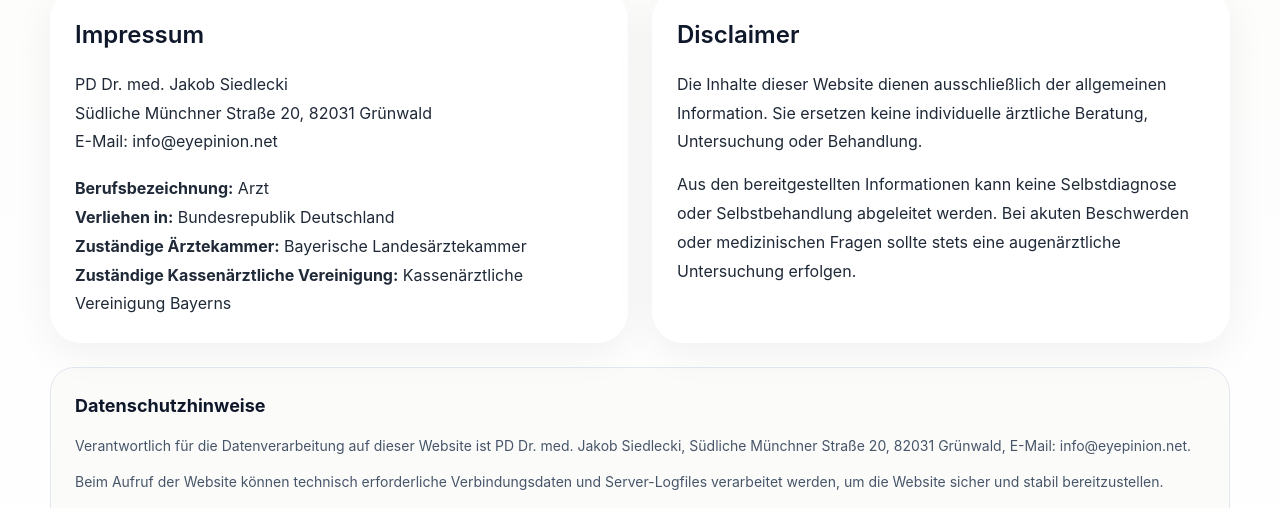
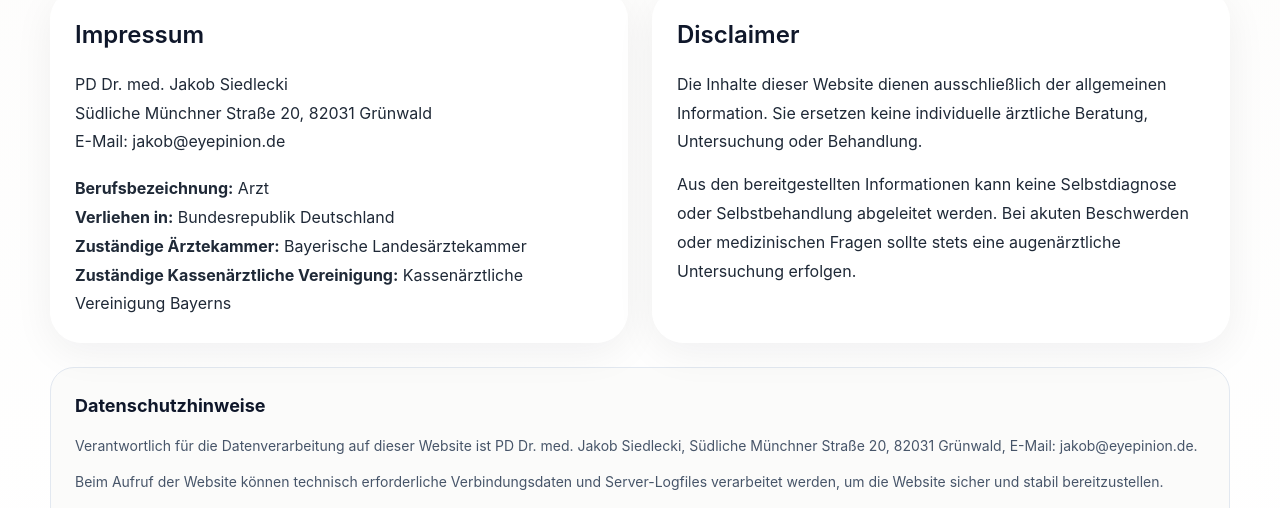
Before and after one commit to jakobsiedlecki-GW/js-website, a React (Vite) app: page / in a window 1280 px wide. Shown: the part 5525-6033 px from the top of the page. Built offline with nearby package versions, Linux system fonts and the light colour scheme.

Commit message:
Update contact email to jakob@eyepinion.de

```diff
--- a/src/App.jsx
+++ b/src/App.jsx
@@ -204,10 +204,10 @@ function App() {
           <h2 className="section-title">Impressum und medizinischer Disclaimer</h2>
           <p className="section-text">Standardangaben für den Webauftritt als eigener Anbieter.</p>
           <div className="legal-grid">
-            <div className="card"><div className="card-body" style={{ lineHeight: 1.8 }}><div style={{ fontSize: 24, fontWeight: 600, color: '#0f172a' }}>Impressum</div><div style={{ marginTop: 14 }}>PD Dr. med. Jakob Siedlecki<br />Südliche Münchner Straße 20, 82031 Grünwald<br />E-Mail: info@eyepinion.net</div><div style={{ marginTop: 18 }}><strong>Berufsbezeichnung:</strong> Arzt<br /><strong>Verliehen in:</strong> Bundesrepublik Deutschland<br /><strong>Zuständige Ärztekammer:</strong> Bayerische Landesärztekammer<br /><strong>Zuständige Kassenärztliche Vereinigung:</strong> Kassenärztliche Vereinigung Bayerns</div></div></div>
+            <div className="card"><div className="card-body" style={{ lineHeight: 1.8 }}><div style={{ fontSize: 24, fontWeight: 600, color: '#0f172a' }}>Impressum</div><div style={{ marginTop: 14 }}>PD Dr. med. Jakob Siedlecki<br />Südliche Münchner Straße 20, 82031 Grünwald<br />E-Mail: jakob@eyepinion.de</div><div style={{ marginTop: 18 }}><strong>Berufsbezeichnung:</strong> Arzt<br /><strong>Verliehen in:</strong> Bundesrepublik Deutschland<br /><strong>Zuständige Ärztekammer:</strong> Bayerische Landesärztekammer<br /><strong>Zuständige Kassenärztliche Vereinigung:</strong> Kassenärztliche Vereinigung Bayerns</div></div></div>
             <div className="card"><div className="card-body" style={{ lineHeight: 1.8 }}><div style={{ fontSize: 24, fontWeight: 600, color: '#0f172a' }}>Disclaimer</div><div style={{ marginTop: 14 }}>Die Inhalte dieser Website dienen ausschließlich der allgemeinen Information. Sie ersetzen keine individuelle ärztliche Beratung, Untersuchung oder Behandlung.</div><div style={{ marginTop: 14 }}>Aus den bereitgestellten Informationen kann keine Selbstdiagnose oder Selbstbehandlung abgeleitet werden. Bei akuten Beschwerden oder medizinischen Fragen sollte stets eine augenärztliche Untersuchung erfolgen.</div></div></div>
           </div>
-          <div className="privacy"><h3>Datenschutzhinweise</h3><p>Verantwortlich für die Datenverarbeitung auf dieser Website ist PD Dr. med. Jakob Siedlecki, Südliche Münchner Straße 20, 82031 Grünwald, E-Mail: info@eyepinion.net.</p><p>Beim Aufruf der Website können technisch erforderliche Verbindungsdaten und Server-Logfiles verarbeitet werden, um die Website sicher und stabil bereitzustellen.</p><p>Wenn Sie per E-Mail Kontakt aufnehmen, werden Ihre Angaben ausschließlich zur Bearbeitung Ihrer Anfrage verarbeitet.</p><p>Auf dieser Website sind Videos von YouTube eingebunden. Beim Aufruf der Videobereiche oder beim Abspielen können personenbezogene Daten an YouTube beziehungsweise Google übermittelt werden.</p><p>Alle abgebildeten intraoperativen Aufnahmen wurden zum Schutz der Patientendaten anonymisiert (biometrische Merkmale KI-gestützt entfernt).</p></div>
+          <div className="privacy"><h3>Datenschutzhinweise</h3><p>Verantwortlich für die Datenverarbeitung auf dieser Website ist PD Dr. med. Jakob Siedlecki, Südliche Münchner Straße 20, 82031 Grünwald, E-Mail: jakob@eyepinion.de.</p><p>Beim Aufruf der Website können technisch erforderliche Verbindungsdaten und Server-Logfiles verarbeitet werden, um die Website sicher und stabil bereitzustellen.</p><p>Wenn Sie per E-Mail Kontakt aufnehmen, werden Ihre Angaben ausschließlich zur Bearbeitung Ihrer Anfrage verarbeitet.</p><p>Auf dieser Website sind Videos von YouTube eingebunden. Beim Aufruf der Videobereiche oder beim Abspielen können personenbezogene Daten an YouTube beziehungsweise Google übermittelt werden.</p><p>Alle abgebildeten intraoperativen Aufnahmen wurden zum Schutz der Patientendaten anonymisiert (biometrische Merkmale KI-gestützt entfernt).</p></div>
         </section>
       </main>
     </>
```
